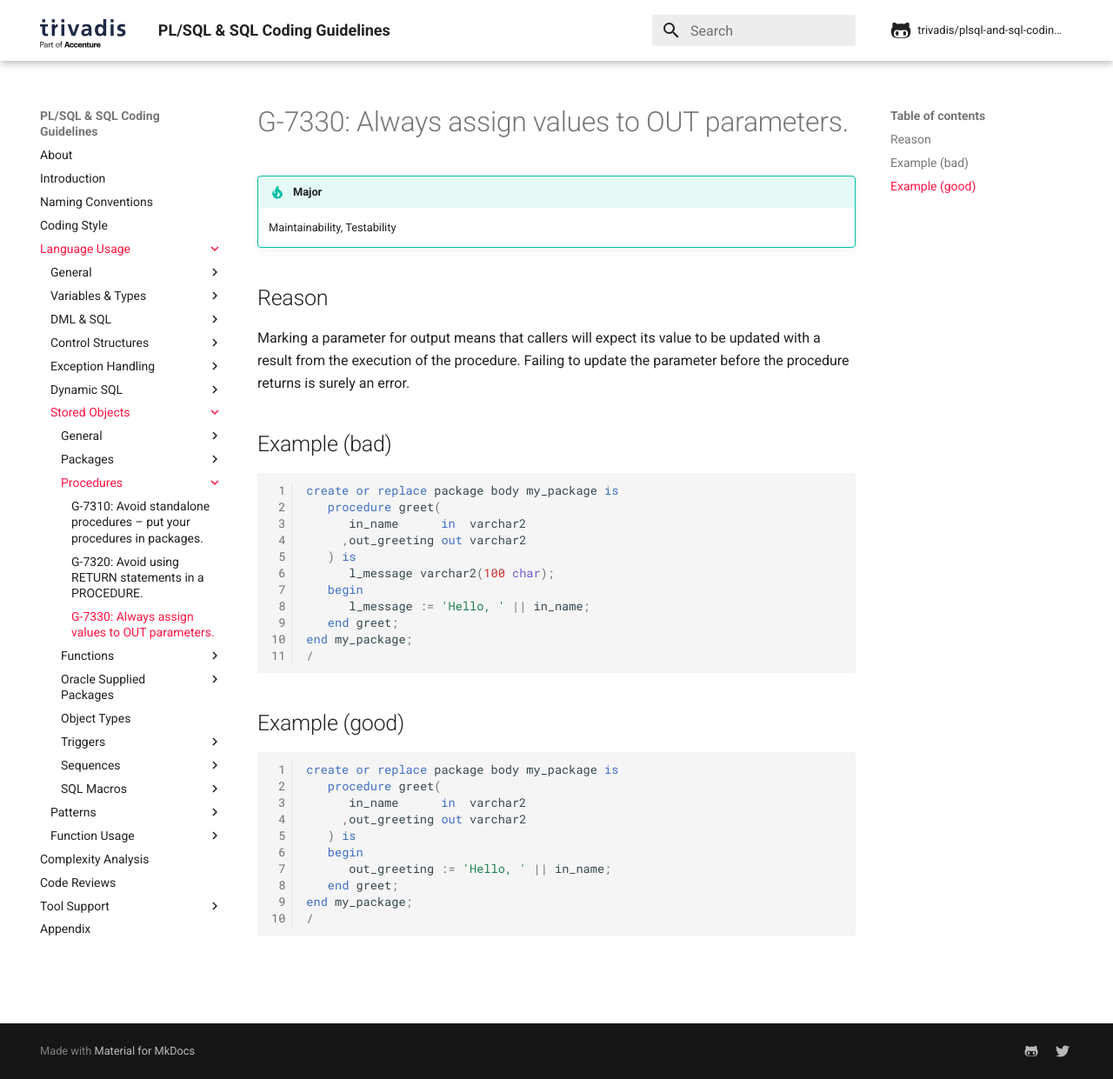
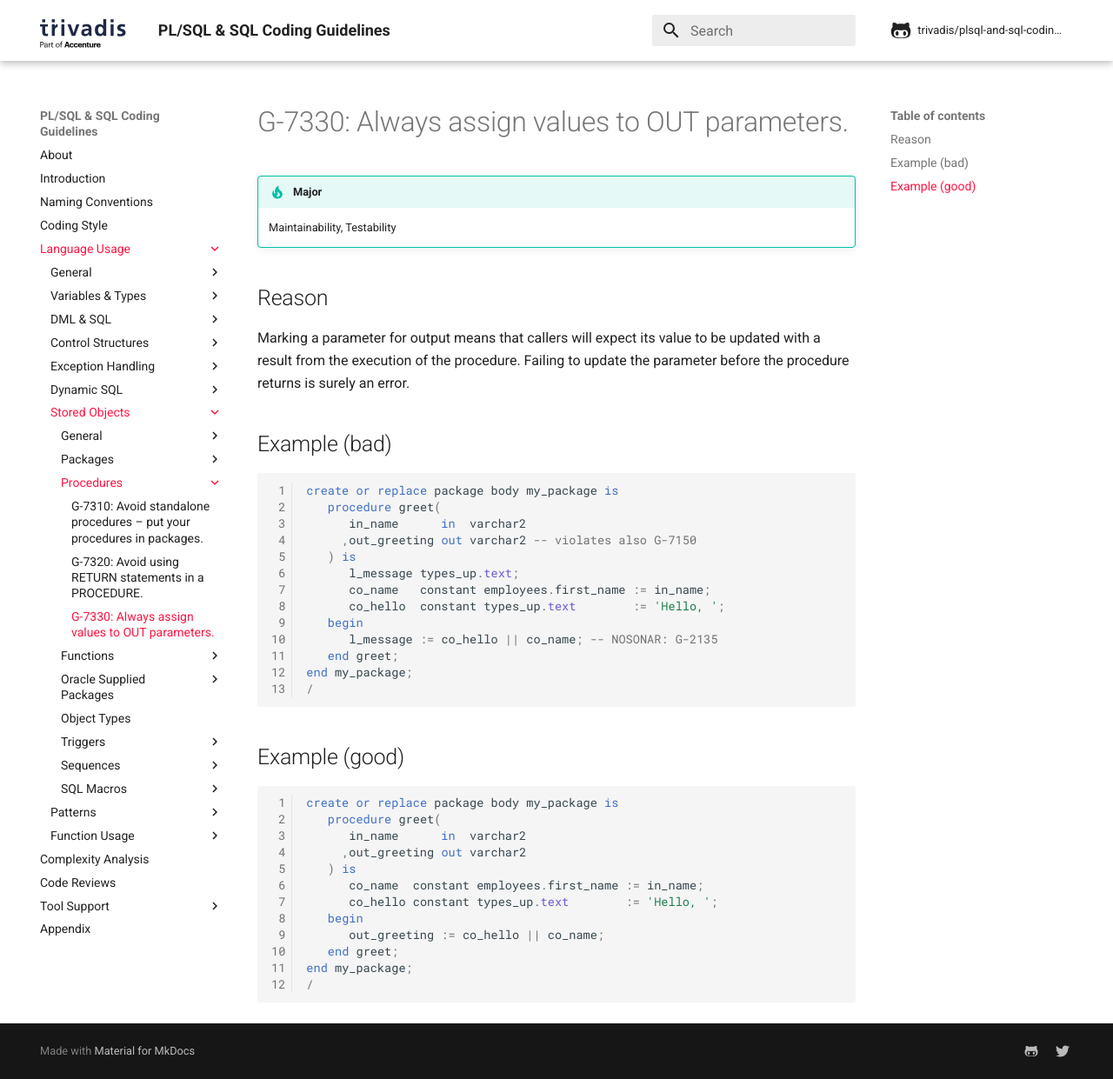
Before and after one commit to Trivadis/plsql-and-sql-coding-guidelines, an MkDocs documentation site: the page built from docs/4-language-usage/7-stored-objects/3-procedures/g-7330.md, in a window 1280 px wide and 1241 px high. Shown: the whole window at 87% size. Built offline with MkDocs 1.6.1 and Material for MkDocs 9.7.7, drawn with Linux system fonts in a browser that asks for light colours; comment, search, counter and statistics services are not loaded; the version menu is left out.

Commit message:
Fix violations of G-1050, G-2130, G-2135, G-8310, explain G-7150

```diff
--- a/docs/4-language-usage/7-stored-objects/3-procedures/g-7330.md
+++ b/docs/4-language-usage/7-stored-objects/3-procedures/g-7330.md
@@ -13,11 +13,13 @@ Marking a parameter for output means that callers will expect its value to be up
 create or replace package body my_package is
    procedure greet(
       in_name      in  varchar2
-     ,out_greeting out varchar2
+     ,out_greeting out varchar2 -- violates also G-7150
    ) is
-      l_message varchar2(100 char);
+      l_message types_up.text;
+      co_name   constant employees.first_name := in_name;
+      co_hello  constant types_up.text        := 'Hello, ';
    begin
-      l_message := 'Hello, ' || in_name;
+      l_message := co_hello || co_name; -- NOSONAR: G-2135
    end greet;
 end my_package;
 /
@@ -31,8 +33,10 @@ create or replace package body my_package is
       in_name      in  varchar2
      ,out_greeting out varchar2
    ) is
+      co_name  constant employees.first_name := in_name;
+      co_hello constant types_up.text        := 'Hello, ';
    begin
-      out_greeting := 'Hello, ' || in_name;
+      out_greeting := co_hello || co_name;
    end greet;
 end my_package;
 /
```
